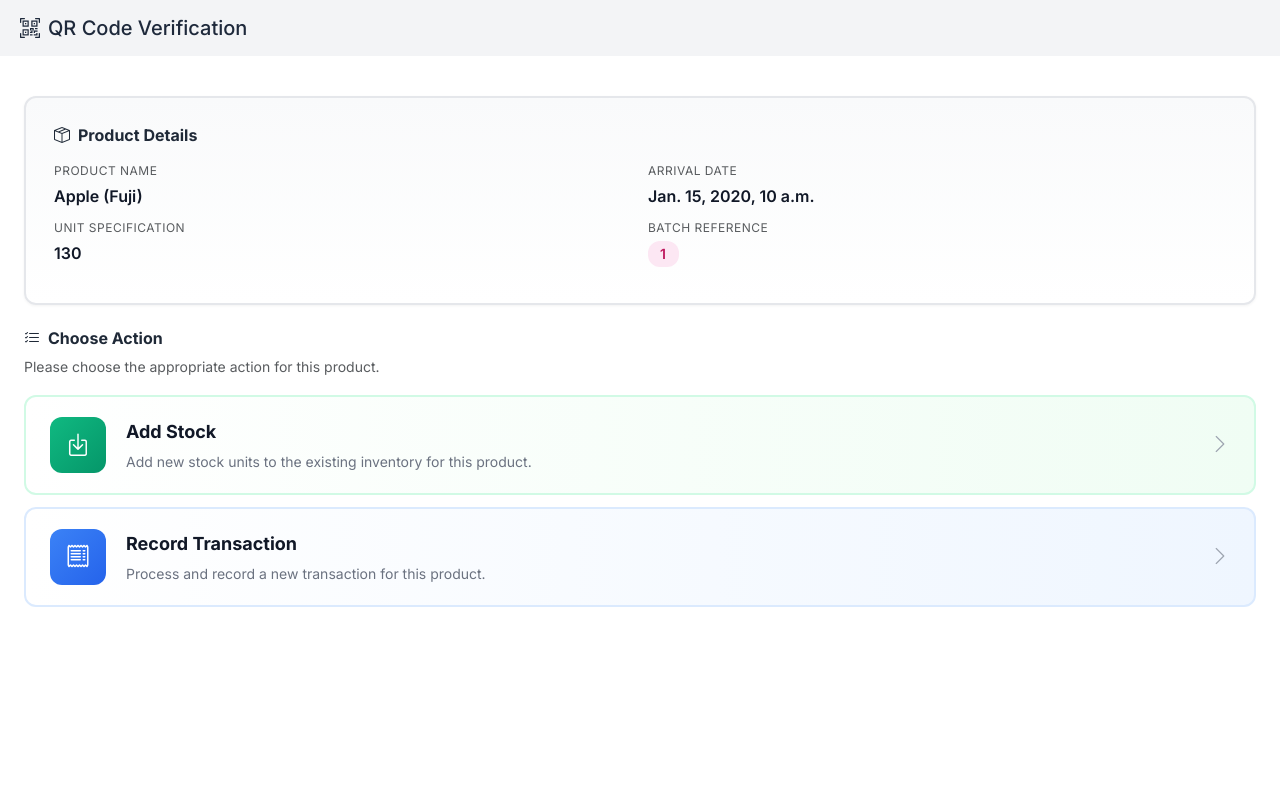
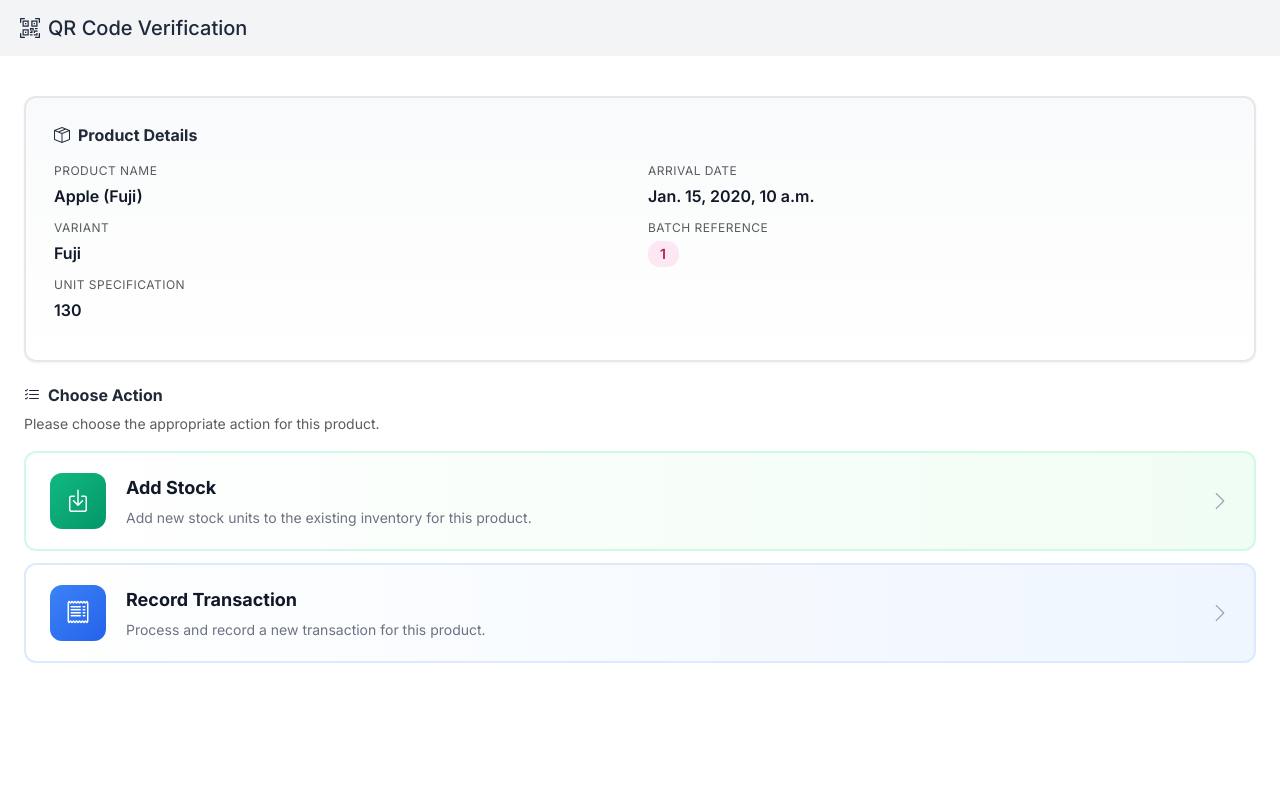
Before and after one commit to kentarisu/stockwise, a Django app: template stockwise_qr/qrstock/templates/qrstock/confirm.html in a window 1280 px wide. Run offline with Django 5.2, Linux system fonts and the light colour scheme; data comes from the database, SQL or seed files in the repository; the template is opened without the code that fills it: values that come from a table or form of the project are taken from there, most other values are stand-ins (such as "Sample title", 1, 10 or a date in 2020).

Commit message:
batch reference removed in confirm page

```diff
--- a/stockwise_qr/qrstock/templates/qrstock/confirm.html
+++ b/stockwise_qr/qrstock/templates/qrstock/confirm.html
@@ -218,6 +218,12 @@
               <small class="text-muted d-block mb-1" style="font-size: 0.75rem; text-transform: uppercase; letter-spacing: 0.5px;">Product Name</small>
               <p class="mb-0 fw-semibold" style="color: #111827;">{{ product.name }}</p>
             </div>
+            {% if product.variant %}
+            <div class="mb-2">
+              <small class="text-muted d-block mb-1" style="font-size: 0.75rem; text-transform: uppercase; letter-spacing: 0.5px;">Variant</small>
+              <p class="mb-0 fw-semibold" style="color: #111827;">{{ product.variant }}</p>
+            </div>
+            {% endif %}
             <div class="mb-2">
               <small class="text-muted d-block mb-1" style="font-size: 0.75rem; text-transform: uppercase; letter-spacing: 0.5px;">Unit Specification</small>
               <p class="mb-0 fw-semibold" style="color: #111827;">{{ product.quantity_unit }}</p>
@@ -228,12 +234,14 @@
               <small class="text-muted d-block mb-1" style="font-size: 0.75rem; text-transform: uppercase; letter-spacing: 0.5px;">Arrival Date</small>
               <p class="mb-0 fw-semibold" style="color: #111827;">{{ date_arrived }}</p>
             </div>
+            {% if product.quantity_unit|lower != 'kilo' %}
             <div class="mb-2">
               <small class="text-muted d-block mb-1" style="font-size: 0.75rem; text-transform: uppercase; letter-spacing: 0.5px;">Batch Reference</small>
               <p class="mb-0">
                 <span class="badge" style="background: #fce7f3; color: #be185d; font-weight: 600; font-size: 0.875rem; padding: 0.375rem 0.75rem;">{{ batch_id }}</span>
               </p>
             </div>
+            {% endif %}
           </div>
         </div>
       </div>
```
